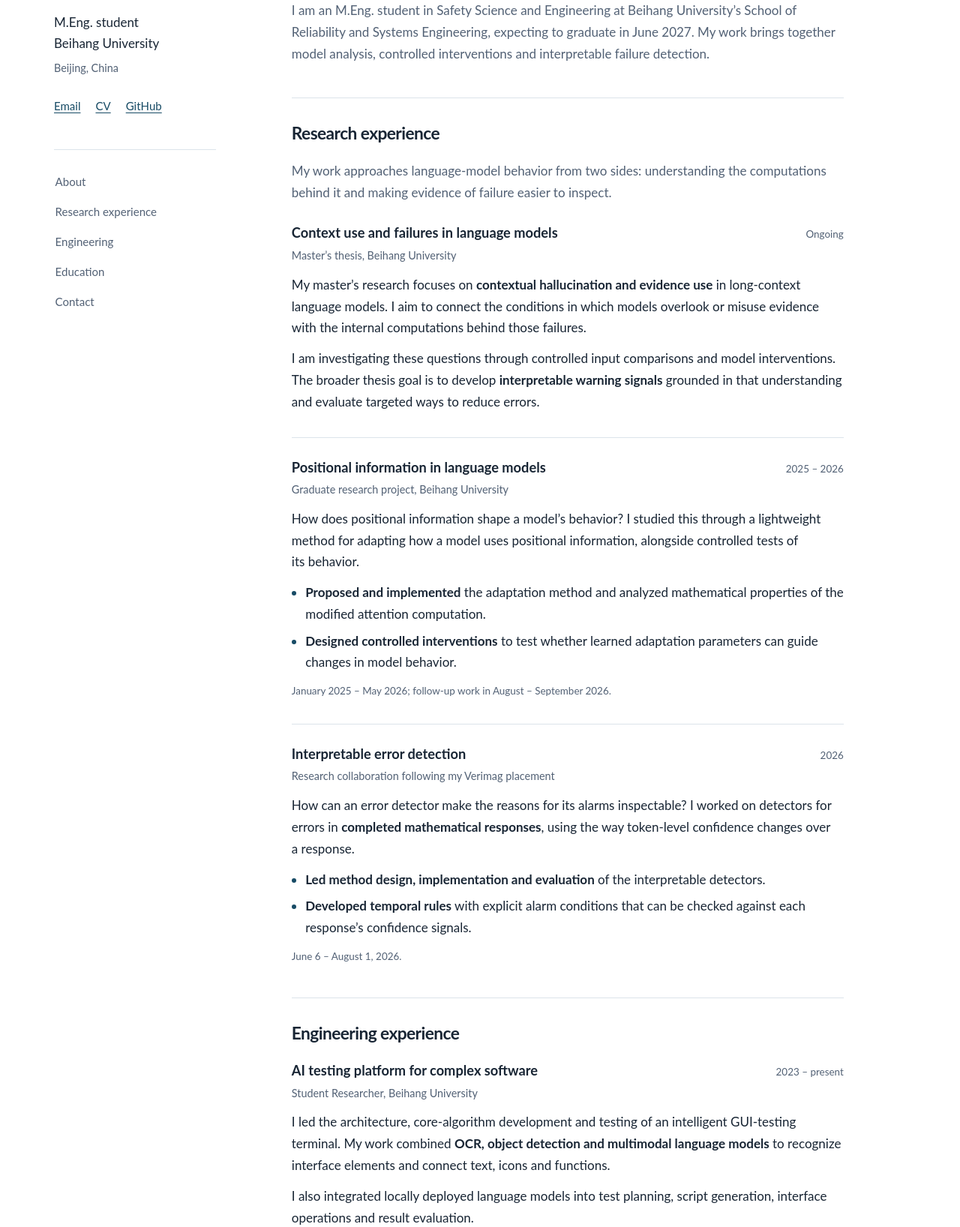
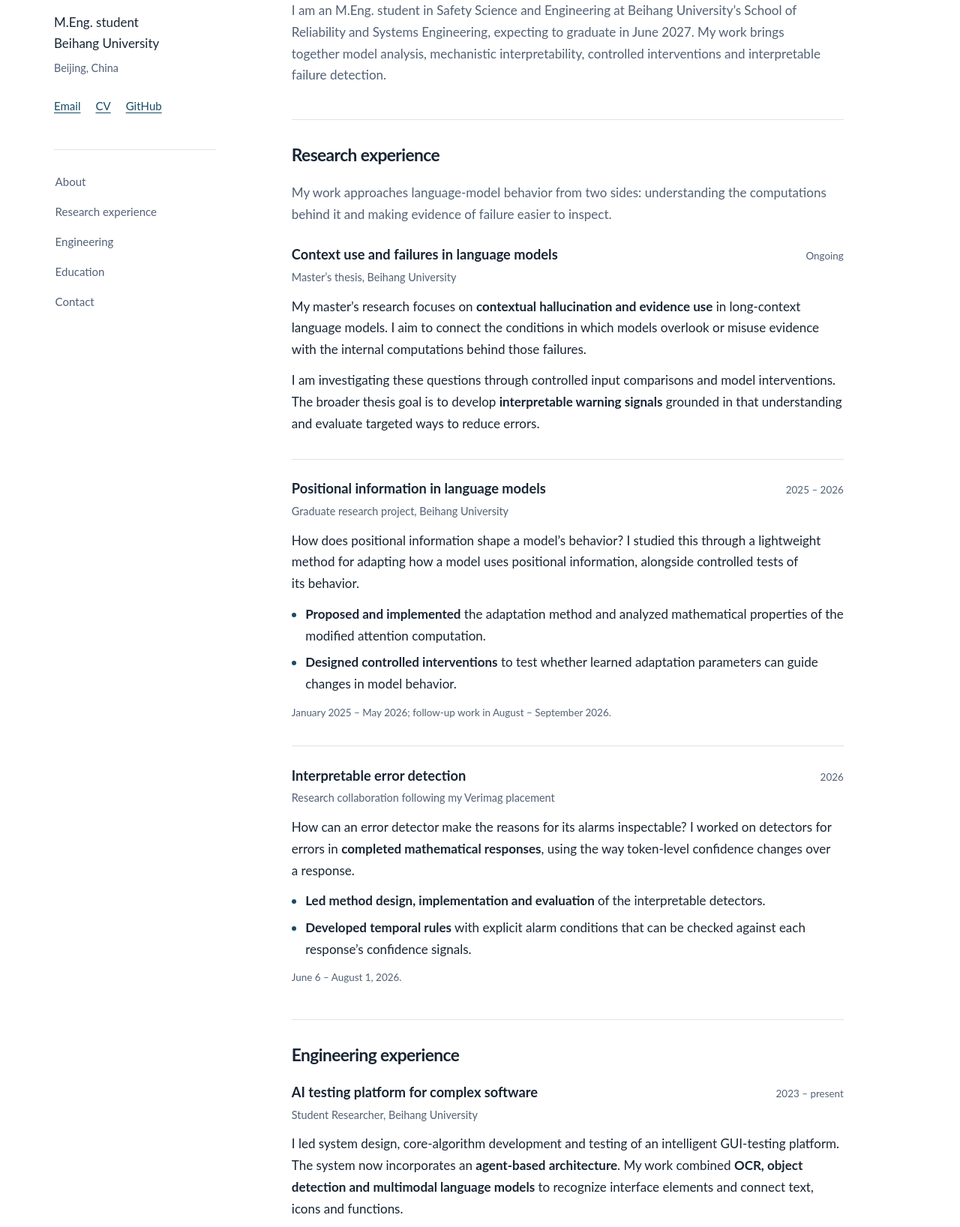
Before and after one commit to cjl-cheng/cjl-cheng.github.io, a plain HTML site: page index.html in a window 1280 px wide. Shown: the part 260-1896 px from the top of the page at 75% size. Drawn offline with Linux system fonts and the light colour scheme.

Commit message:
Sync CV layout and agent-based engineering experience

```diff
--- a/index.html
+++ b/index.html
@@ -52,7 +52,7 @@
       <section class="intro" id="about" aria-labelledby="about-title">
         <h2 id="about-title">AI interpretability<br>and trustworthy AI.</h2>
         <p class="intro-lead">I want to understand how language models use information, why they make mistakes, and how explanations can help people assess and improve their behavior.</p>
-        <p>I am an M.Eng. student in Safety Science and Engineering at Beihang University’s School of Reliability and Systems Engineering, expecting to graduate in June 2027. My work brings together model analysis, controlled interventions and interpretable failure detection.</p>
+        <p>I am an M.Eng. student in Safety Science and Engineering at Beihang University’s School of Reliability and Systems Engineering, expecting to graduate in June 2027. My work brings together model analysis, mechanistic interpretability, controlled interventions and interpretable failure detection.</p>
       </section>
 
       <section id="research" aria-labelledby="research-title">
@@ -105,7 +105,7 @@
             <p class="project-date">2023 – present</p>
           </div>
           <p class="project-context">Student Researcher, Beihang University</p>
-          <p>I led the architecture, core-algorithm development and testing of an intelligent GUI-testing terminal. My work combined <strong>OCR, object detection and multimodal language models</strong> to recognize interface elements and connect text, icons and functions.</p>
+          <p>I led system design, core-algorithm development and testing of an intelligent GUI-testing platform. The system now incorporates an <strong>agent-based architecture</strong>. My work combined <strong>OCR, object detection and multimodal language models</strong> to recognize interface elements and connect text, icons and functions.</p>
           <p class="project-followup">I also integrated locally deployed language models into test planning, script generation, interface operations and result evaluation.</p>
         </article>
       </section>
```
Also changed, not shown: 1 other file.
